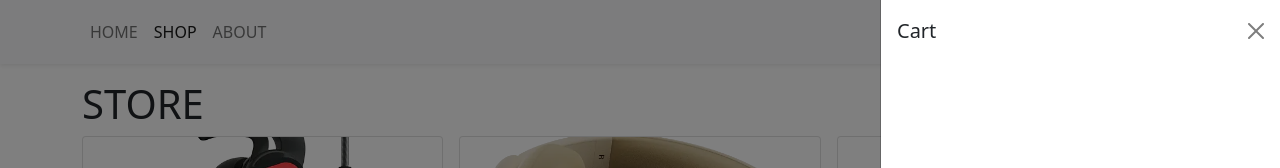
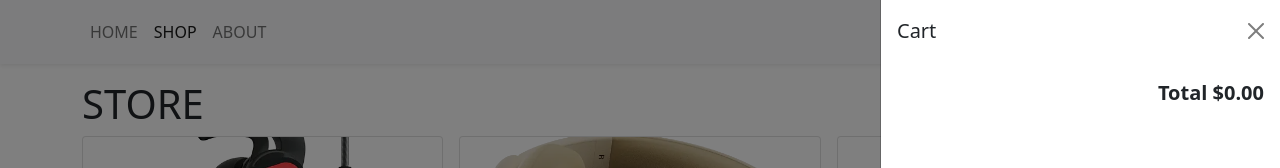
Before and after one commit to Mrkouhadi/shoppingcart, a React (Vite) app: page /shop in a window 1280 px wide. Shown: the top 168 px of the page. Built offline with nearby package versions, Linux system fonts and the light colour scheme.

Commit message:
added content to cart

```diff
--- a/src/components/Cart.tsx
+++ b/src/components/Cart.tsx
@@ -1,6 +1,9 @@
 import { useState } from 'react';
 import { Offcanvas, Stack } from 'react-bootstrap'
 import { useShoppingCart } from '../context/CartContext'
+import storeItems from "../data/items.json"
+import  formatCurrency  from "../utils/formatCurrency"
+import CartItem from './CartItem';
 
 type ShoppingCartProps = {
     isOpen: boolean
@@ -9,15 +12,14 @@ type ShoppingCartProps = {
 const Cart = ({isOpen}:ShoppingCartProps) => {
   const {closeCart, cartItems} = useShoppingCart()
 
-
   return (
-    <Offcanvas show={isOpen} onHide={closeCart} placement="end">
+    <Offcanvas show={true} onHide={closeCart} placement="end">
       <Offcanvas.Header closeButton>
         <Offcanvas.Title>Cart</Offcanvas.Title>
       </Offcanvas.Header>
       <Offcanvas.Body>
         <Stack gap={3}>
-          {/* {cartItems.map(item => (
+          {cartItems.map(item => (
             <CartItem key={item.id} {...item} />
           ))}
           <div className="ms-auto fw-bold fs-5">
@@ -28,7 +30,7 @@ const Cart = ({isOpen}:ShoppingCartProps) => {
                 return total + (item?.price || 0) * cartItem.quantity
               }, 0)
             )}
-          </div> */}
+          </div>
         </Stack>
       </Offcanvas.Body>
     </Offcanvas>
```
